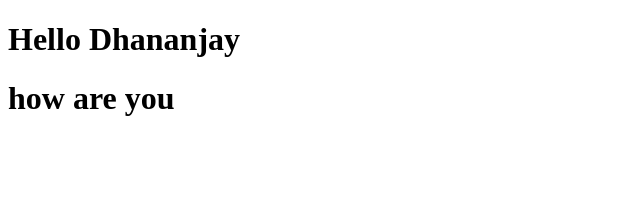
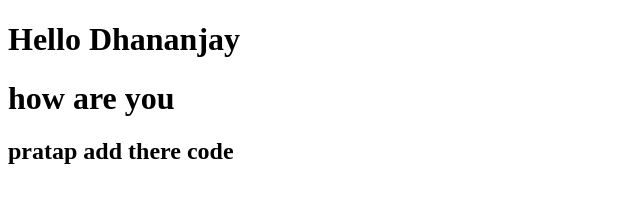
Before and after one commit to dhananjay421366/git, a plain HTML site: page index.html in a window 1280 px wide. Shown: the whole page, without its empty margins (0-640 px from the left). Drawn offline with Linux system fonts and the light colour scheme.

Commit message:
ft:index update my code

```diff
--- a/index.html
+++ b/index.html
@@ -9,5 +9,6 @@
 
     <h1>Hello Dhananjay</h1>
     <h1>how are you </h1>
+    <h2>pratap add there code </h2>
 </body>
 </html>
```
